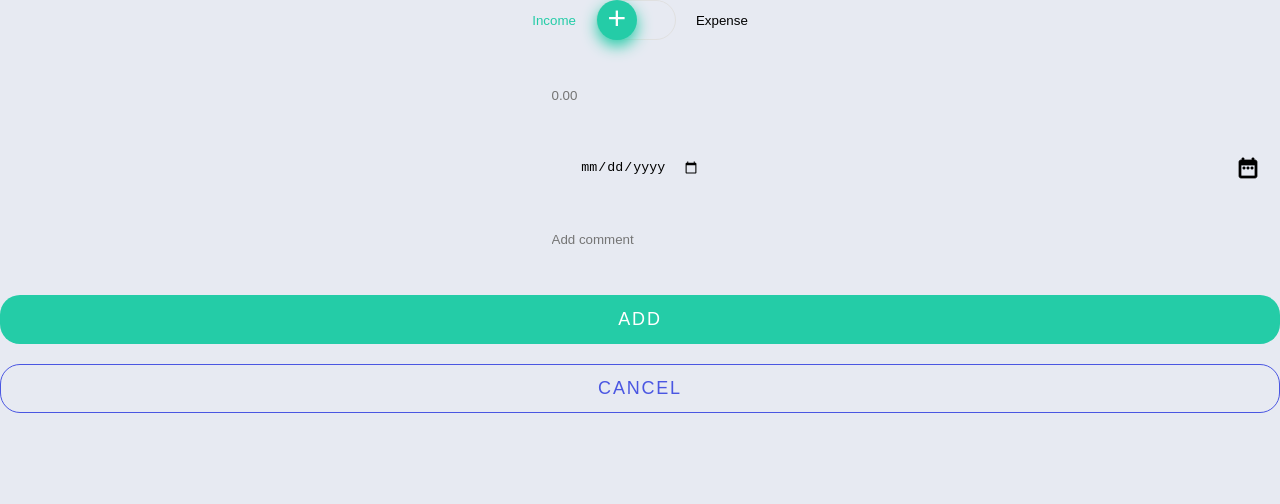
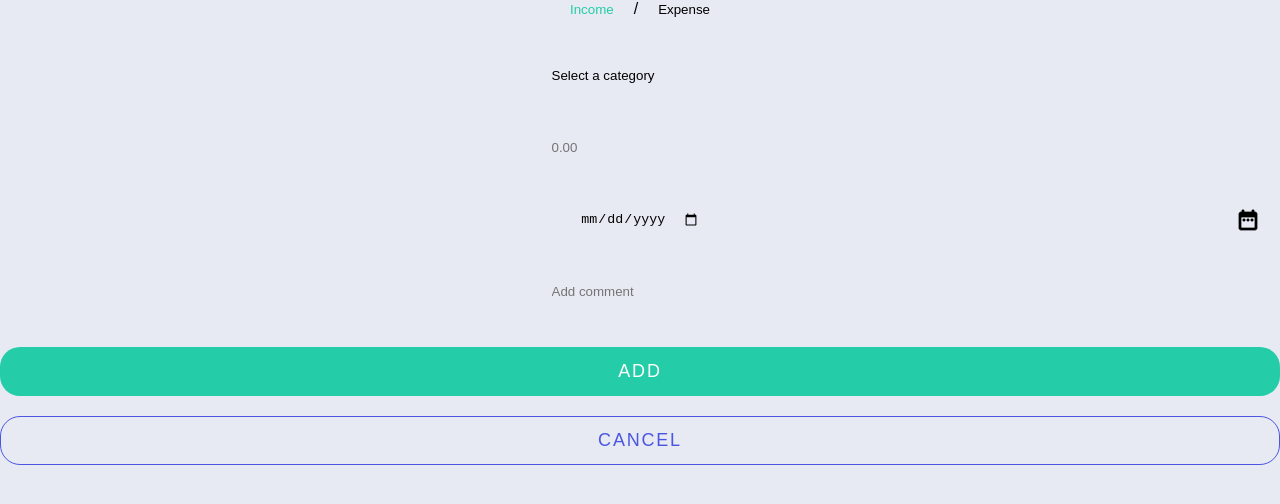
Before and after one commit to mattmalicki/wallet, a React (Create React App) app in the folder client/: page / in a window 1280 px wide. Shown: the top 504 px of the page. Built offline with nearby package versions, Linux system fonts and the light colour scheme.

Commit message:
Fixing styles of category dropdown.

```diff
--- a/client/src/App.tsx
+++ b/client/src/App.tsx
@@ -6,7 +6,7 @@
 const App: React.FC = () => {
   return (
     <div className="App">
-      <TransactionFrom />
+      <TransactionFrom isEdit />
     </div>
   );
 };
--- a/client/src/components/Molecules/CategoryPicker/CategoryPicker.module.css
+++ b/client/src/components/Molecules/CategoryPicker/CategoryPicker.module.css
@@ -2,6 +2,19 @@
   width: 100%;
   position: absolute;
   top: 100%;
+  left: 0;
+
+  clip-path: polygon(0 0, 100% 0, 100% 0, 0 0);
+  transition: clip-path 1s;
+
+  z-index: 1;
+}
+
+.isVisible {
+  clip-path: polygon(0 0, 100% 0, 100% 100%, 0 100%);
+
+  overflow-y: scroll;
+  transition: clip-path 1s;
 }
 
 .categoryPicker {
--- a/client/src/components/Molecules/CategoryPicker/CategoryPicker.tsx
+++ b/client/src/components/Molecules/CategoryPicker/CategoryPicker.tsx
@@ -14,14 +14,19 @@
 ];
 
 interface CPProp {
-  className?: string;
+  shouldRoll: boolean;
   clickHandler: MouseEventHandler<HTMLInputElement>;
 }
 
 const CategoryPicker: FC<CPProp> = (props) => {
   return (
-    <div className={styles.categoryContainer}>
-      <ul className={[styles.categoryPicker, props.className].join(" ")}>
+    <div
+      className={[
+        styles.categoryContainer,
+        props.shouldRoll ? styles.isVisible : "",
+      ].join(" ")}
+    >
+      <ul className={styles.categoryPicker}>
         {categoryArray.map((category) => {
           const id = Math.random().toString();
           return (
--- a/client/src/components/Molecules/InputCategory/InputCategory.module.css
+++ b/client/src/components/Molecules/InputCategory/InputCategory.module.css
@@ -5,5 +5,13 @@
 .categoryItem {
   position: absolute;
   top: 100%;
-  visibility: visible;
+  left: 0;
+  clip-path: polygon(0 0, 100% 0, 100% 0, 0 0);
 }
+
+.isVisible {
+  clip-path: polygon(0 0, 100% 0, 100% 100%, 0 100%);
+
+  overflow-y: scroll;
+  transition: clip-path 1s;
+}
--- a/client/src/components/Molecules/InputCategory/InputCategory.tsx
+++ b/client/src/components/Molecules/InputCategory/InputCategory.tsx
@@ -19,7 +19,7 @@
   return (
     <div className={styles.inputCategory}>
       <input id={"category"} value={categoryValue} onFocus={focusHandler} />
-      {rollPicker && <CategoryPicker clickHandler={categoryHandler} />}
+      <CategoryPicker clickHandler={categoryHandler} shouldRoll={rollPicker} />
     </div>
   );
 };
```
